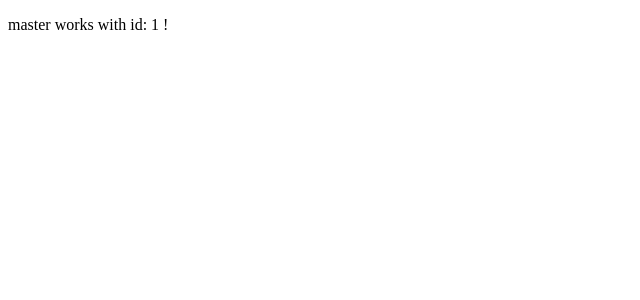
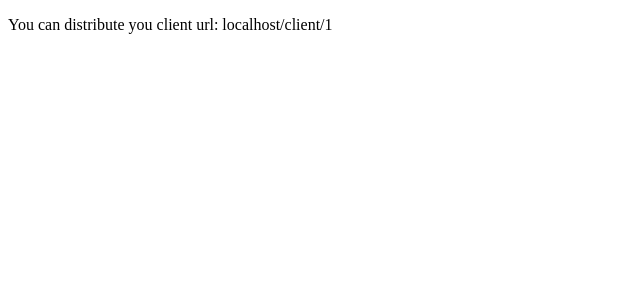
Before and after one commit to gvne/whatsnext, an Angular app in the folder whatsnext/: page /master/1 in a window 1280 px wide. Shown: the top 300 px of the page, without its empty margins (0-640 px from the left). Built offline with nearby package versions, Linux system fonts and the light colour scheme.

Commit message:
Display the url to the client page on the maste page

```diff
--- a/whatsnext/src/app/app.module.ts
+++ b/whatsnext/src/app/app.module.ts
@@ -6,6 +6,8 @@ import { AppComponent } from './app.component';
 import { IndexComponent } from './index/index.component';
 import { MasterComponent } from './master/master.component';
 import { AppRoutingModule } from './/app-routing.module';
+
+import { WINDOW_PROVIDERS } from './window.provider';
 
 @NgModule({
   declarations: [
@@ -18,7 +20,9 @@ import { AppRoutingModule } from './/app-routing.module';
     HttpClientModule,
     AppRoutingModule
   ],
-  providers: [],
+  providers: [
+    WINDOW_PROVIDERS
+  ],
   bootstrap: [AppComponent]
 })
 export class AppModule { }
--- a/whatsnext/src/app/master/master.component.html
+++ b/whatsnext/src/app/master/master.component.html
@@ -1,3 +1,4 @@
 <p>
-  master works with id: {{id}} !
+  You can distribute you client url: {{getClientURL()}}
+
 </p>
--- a/whatsnext/src/app/master/master.component.ts
+++ b/whatsnext/src/app/master/master.component.ts
@@ -1,5 +1,7 @@
-import { Component, OnInit } from '@angular/core';
+import { Component, OnInit, Injectable, Inject } from '@angular/core';
 import { ActivatedRoute } from '@angular/router';
+import { WINDOW } from '../window.provider';
+
 
 @Component({
   selector: 'app-master',
@@ -7,14 +9,18 @@ import { ActivatedRoute } from '@angular/router';
   styleUrls: ['./master.component.css']
 })
 export class MasterComponent implements OnInit {
-  id: String;
+  id: string;
 
   constructor(
-    private route: ActivatedRoute
+    private route: ActivatedRoute,
+    @Inject(WINDOW) private window: Window
   ) { }
 
   ngOnInit() {
     this.id = this.route.snapshot.paramMap.get('id');
   }
 
+  getClientURL() : string {
+    return this.window.location.hostname + "/client/" + this.id;
+  }
 }
--- /dev/null
+++ b/whatsnext/src/app/window.provider.ts
@@ -0,0 +1,17 @@
+// This is used to get the current hostname.
+// It is required so that we can display the client URL from the master page
+// see
+// https://stackoverflow.com/questions/36222845/how-to-get-domain-name-for-service-in-angular2
+// for implementation details
+import { InjectionToken, FactoryProvider } from '@angular/core';
+
+export const WINDOW = new InjectionToken<Window>('window');
+
+const windowProvider: FactoryProvider = {
+  provide: WINDOW,
+  useFactory: () => window
+};
+
+export const WINDOW_PROVIDERS = [
+    windowProvider
+]
```
